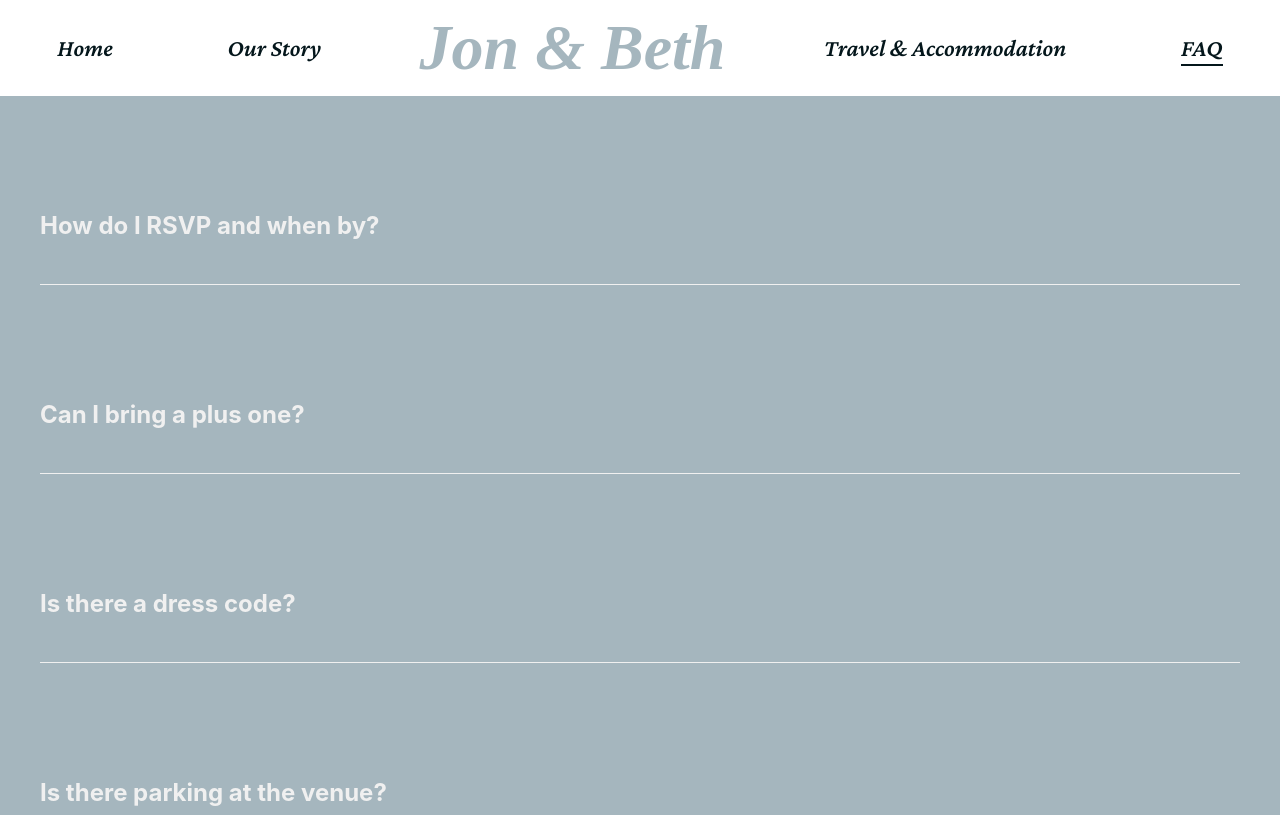
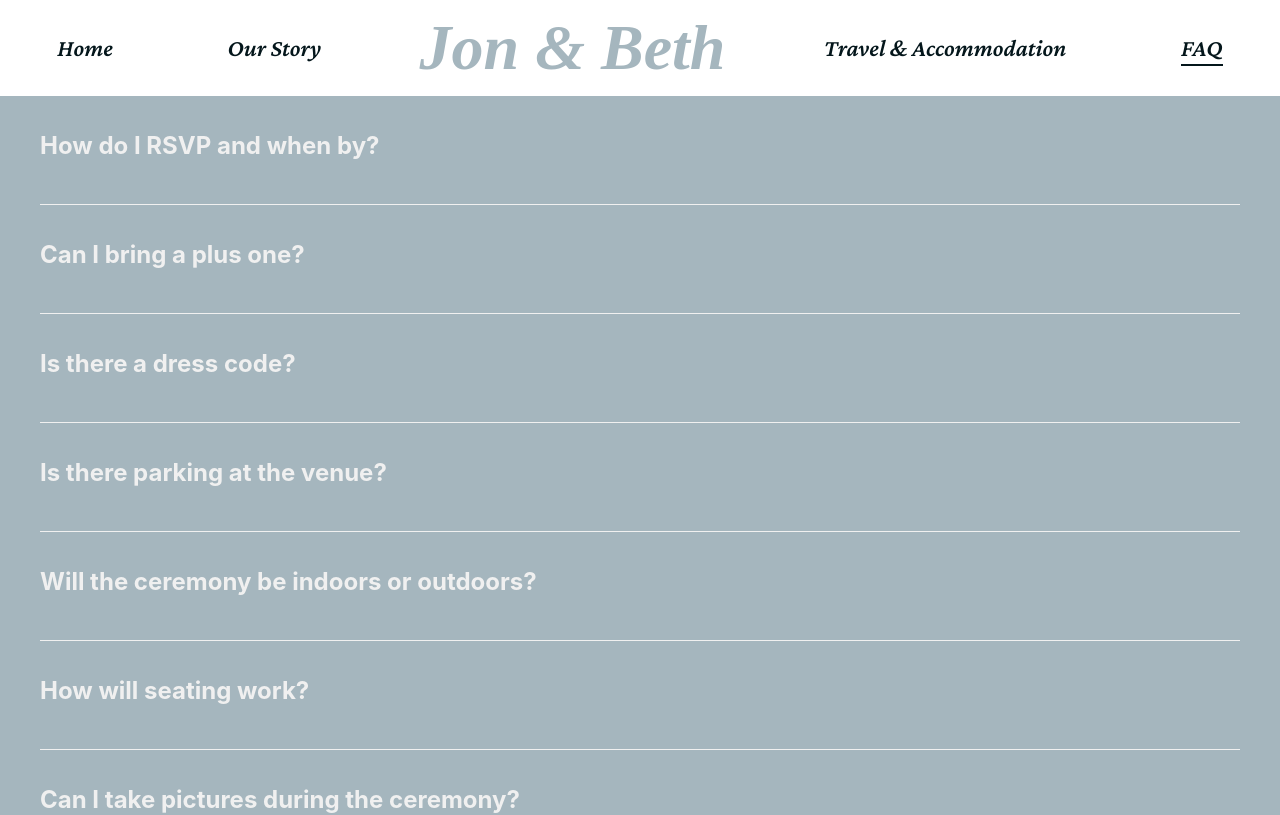
Before and after one commit to skelham-marsh/skelham-marsh.github.io, a React (Vite) app: page /faq in a window 1280 px wide. Shown: the top 815 px of the page. Built offline with nearby package versions, Linux system fonts and the light colour scheme; a web font is replaced by a local one.

Commit message:
fix(css): scope selectors

```diff
--- a/src/pages/FAQ/FAQ.module.css
+++ b/src/pages/FAQ/FAQ.module.css
@@ -9,17 +9,6 @@
   padding: 2rem 0;
   cursor: pointer;
 
-}
-
-.faq:not(:last-child) {
-  border-bottom: 1px solid var(--color-white);
-}
-
-
-.answer {
-  display: none;
-  white-space: preserve;
-}
   input{
     display: none
   }
@@ -32,3 +21,13 @@ h2, p{
     margin: 0;
     margin-bottom: 0.5rem;
   }
+
+  .answer {
+    display: none;
+    white-space: preserve;
+  }
+}
+
+.faq:not(:last-child) {
+  border-bottom: 1px solid var(--color-white);
+}
--- a/src/pages/Story/Story.module.css
+++ b/src/pages/Story/Story.module.css
@@ -1,8 +1,9 @@
 .wrapper {
   max-width: 1200px;
   margin: auto;
+
+  h2{
+    margin-top: 5rem;
+  }
+
 }
-
-h2{
-  margin-top: 5rem;
-}
```
Lines whose indentation alone changed are shown as unchanged.
